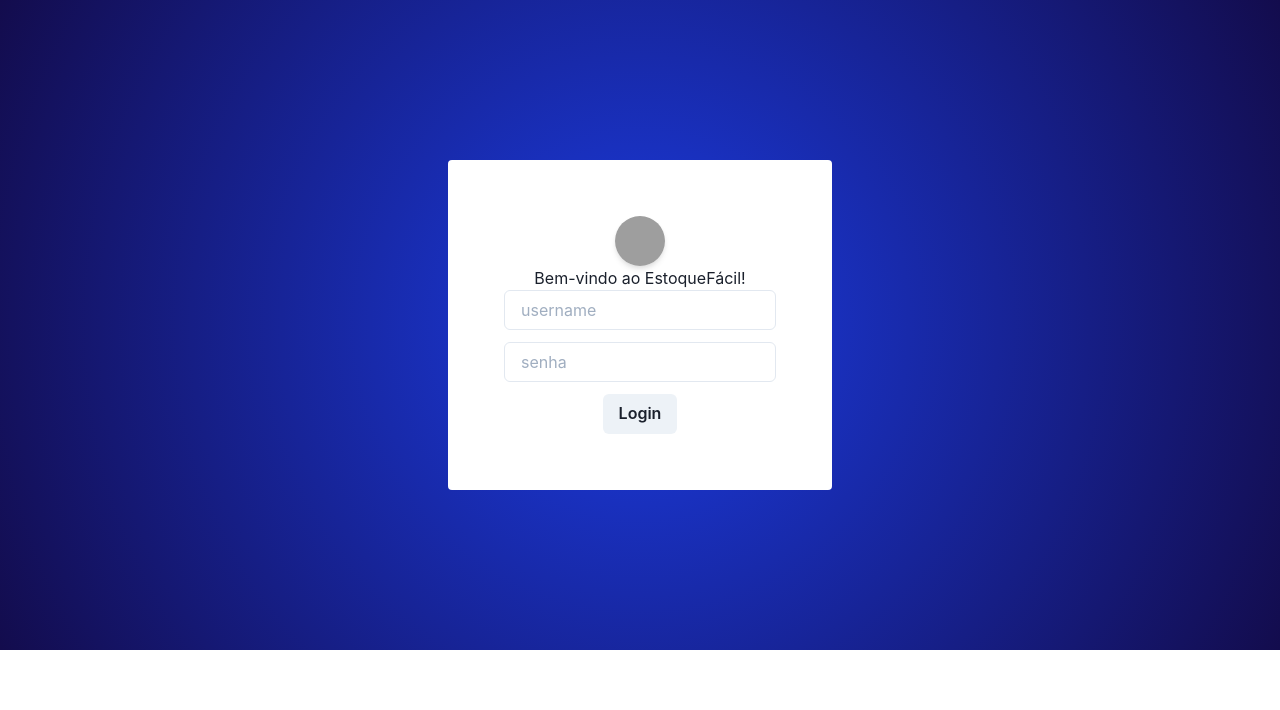
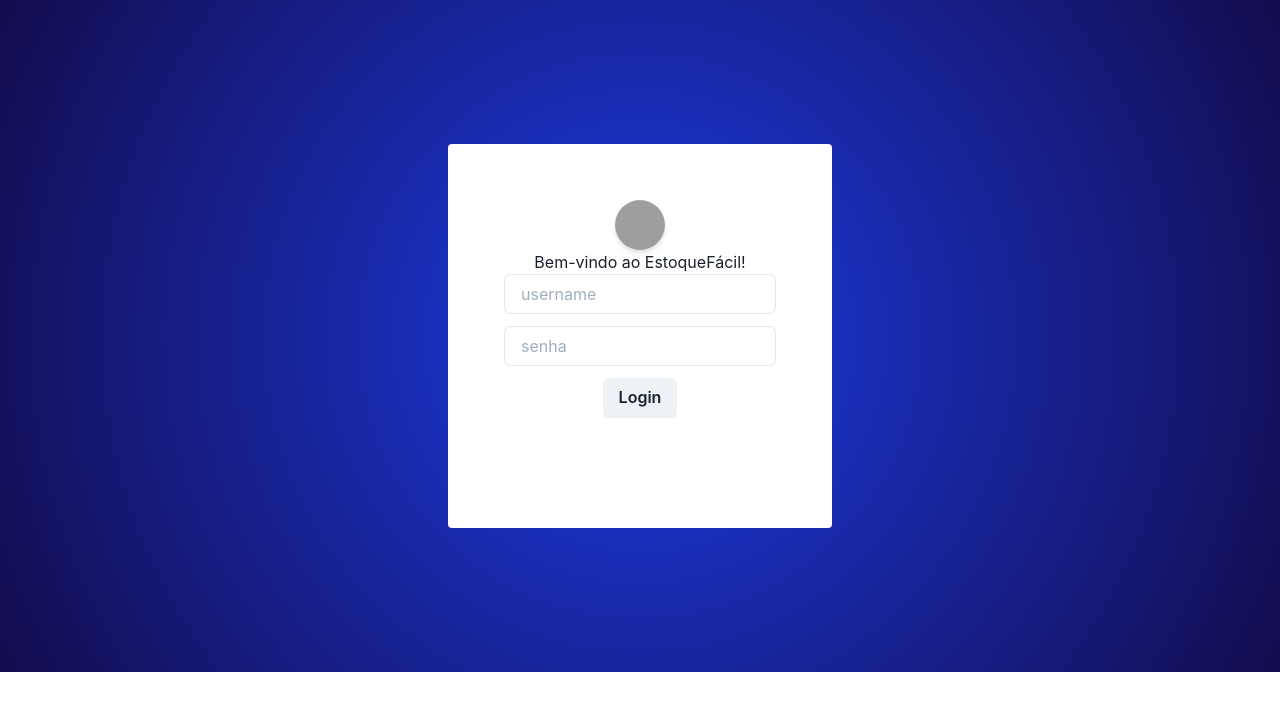
Before and after one commit to nathaliebsl/flowtalents-desafio2, a Next.js app: page / in a window 1280 px wide. Shown: the top 710 px of the page. Built offline with nearby package versions, Linux system fonts and the light colour scheme; grey boxes are pictures that could not be loaded.

Commit message:
margin update na flex da Home

```diff
--- a/components/FormularioLogin/FormularioLogin.jsx
+++ b/components/FormularioLogin/FormularioLogin.jsx
@@ -8,6 +8,7 @@ import {
   Button,
   Image,
   Grid,
+  EdgeInsets
 
 } from "@chakra-ui/react";
 
@@ -15,19 +16,20 @@ function FormularioLogin() {
 
 
   return (
-    <Flex  position="static" display="flex" justify="center" align="center" flexWrap="wrap" bgColor="rgb(27,60,227);
-    background: radial-gradient(circle, rgba(27,60,227,1) 0%, rgba(19,12,77,1) 100%);" margin="auto"
+    <Flex position="static" display="flex" justify="center" align="center" flexWrap="wrap" bgColor="rgb(27,60,227);
+    background: radial-gradient(circle, rgba(27,60,227,1) 0%, rgba(19,12,77,1) 100%);" margin="0" height="2xl" width="full"
     >
       <Container
         p="14"
-        margin="40"
-        position="center"
-        display="flex"
+        margin="36"
+
         border="2px"
         borderRadius="base"
         borderStyle="hidden"
         maxW="sm"
         minW="sm"
+        minH="sm"
+        maxH="sm"
         centerContent="true"
         justifySelf="center"
         alignContent="center"
```
